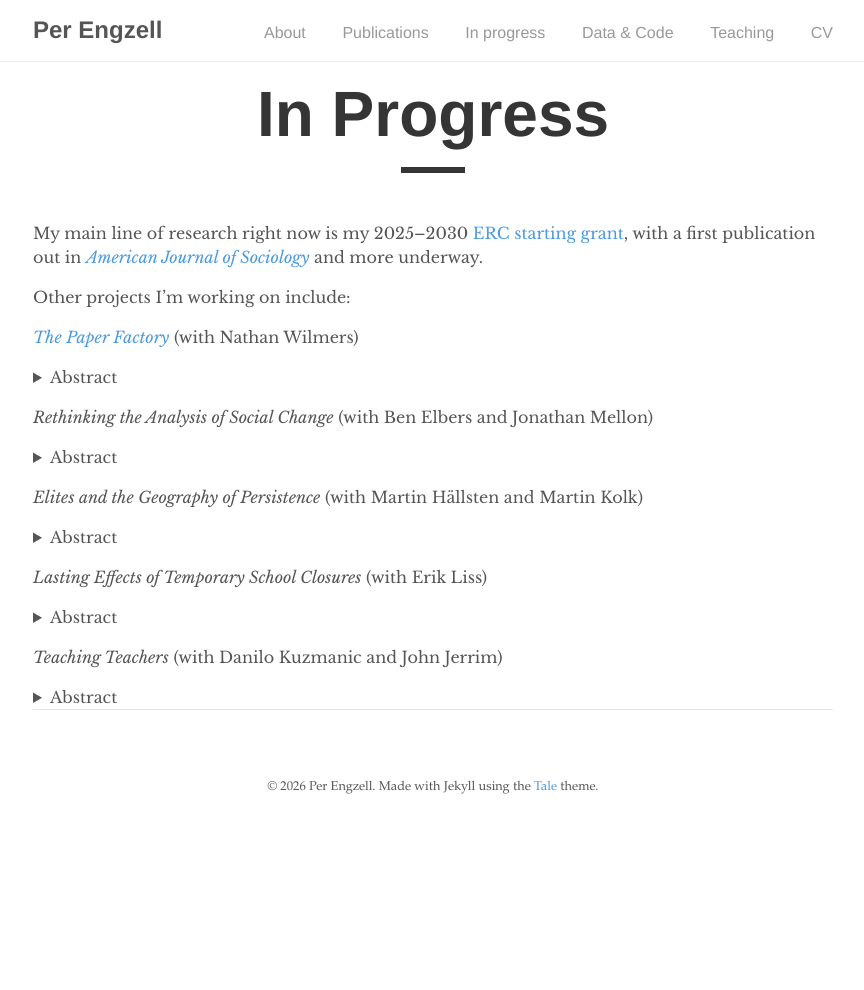
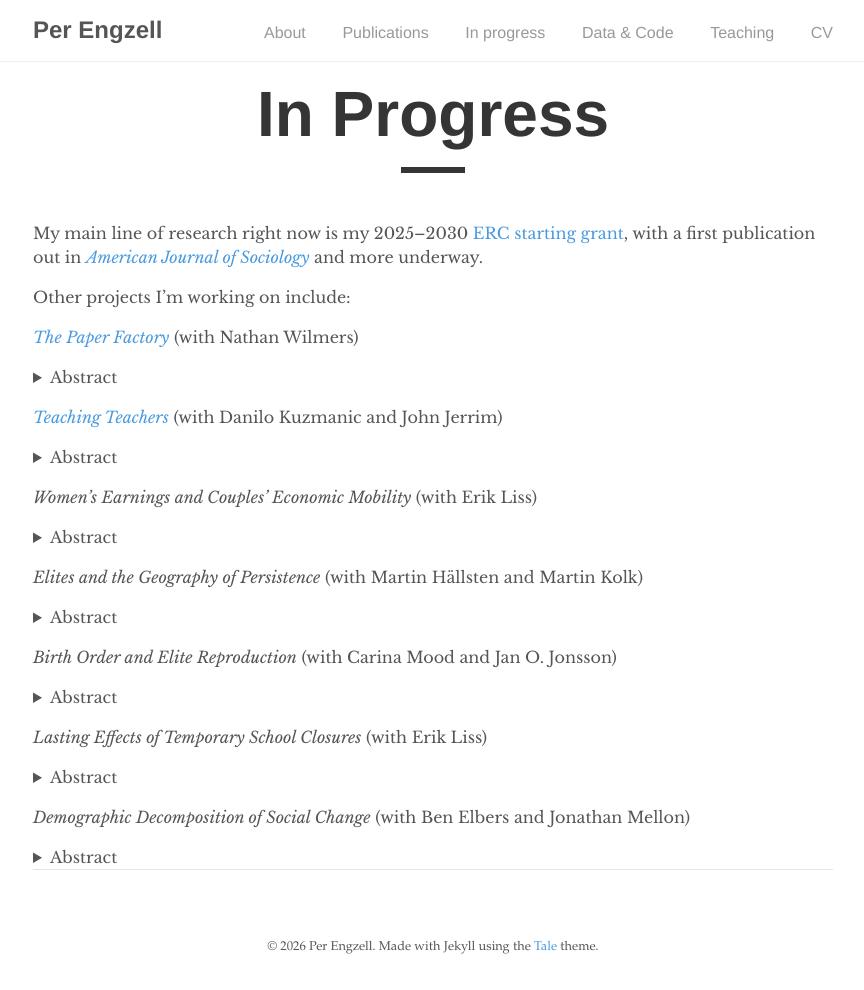
Before and after one commit to pengzell/pengzell.github.io, a Jekyll site: the page built from _pages/inprogress.md, in a window 1280 px wide. Shown: the whole page, without its empty margins (207-1071 px from the left). Built offline with Jekyll 4.4.1, drawn with Linux system fonts in a browser that asks for light colours; before the commit the page ends 900 px from its top, so only the background shows below that.

Commit message:
Update inprogress.md

```diff
--- a/_pages/inprogress.md
+++ b/_pages/inprogress.md
@@ -15,26 +15,37 @@ Other projects I'm working on include:
 How can large language models (LLMs) contribute to social science research, and what parts of research remain stubbornly human? Building on existing LLM tools, we offer a multi-agent workflow capable of producing a full quantitative social science paper from an initial prompt. The workflow relies on researchers codifying their heuristics for doing data analysis, and we suggest some core design principles for researchers interested in building on this scaffolding. Using this case, we also examine what current LLM capabilities reveal about the organization of research. LLM agents can lower the cost of pursuing high-risk ideas, expand robustness and transparency, bring research to new audiences, and force scholars to articulate the heuristics that create valuable research. But they also pose challenges, both in terms of the quality of papers and in the adequacy of scientific institutions to adapt. Meeting these challenges will require not prohibition or denial, but new institutional norms that make use of these tools observable, auditable, and accountable.
 </details>
 
-*Rethinking the Analysis of Social Change* (with Ben Elbers and Jonathan Mellon)
+[*Teaching Teachers*](https://osf.io/preprints/socarxiv/4nrek) (with Danilo Kuzmanic and John Jerrim)
 <details>
 <summary>Abstract</summary>
-Sociologists have long recognized population turnover, meaning who enters and exits a population, as a fundamental mechanism of social change, invoked to explain phenomena ranging from secularization and gender equality to political realignments and scientific innovation. Yet researchers often study these dynamics using age-period-cohort (APC) tools, assuming that APC models can reveal how much change reflects cohort replacement versus shifts within individuals. We argue that this strategy is mistaken. APC dimensions cannot be independently interpreted, and APC coefficients do not map onto the processes that actually generate historical change. Moreover, APC models ignore the population structure that determines the aggregate impact of micro-level transitions. We propose a conceptually grounded alternative: a decomposition that directly estimates the contributions of population turnover and intraindividual change. This approach aligns with the substantive questions scholars ask, namely how societies change because people change, and how they change because people are replaced.
+Good teachers are role models. Using Chilean administrative data, we estimate how teacher value-added (VA) affects the VA of students who later become teachers. Exposure to a math teacher with 1 SD higher VA raises teacher VA in the next generation by 0.14 SD and student achievement one generation removed by 0.04 SD. Effects compound with longer exposure and appear driven by observable classroom practices. Under plausible assumptions, these spillovers raise cumulative returns to instructional quality by 28 percent after one generation and 39 percent in the long run.
+</details>
+
+*Women’s Earnings and Couples’ Economic Mobility* (with Erik Liss)
+<details>
+<summary>Abstract</summary>
+Upward economic mobility, the share of people outearning their parents, is a key indicator of living standards. How has the rise in women’s earnings affected upward mobility among heterosexual couples? The answer is complex and reflects several partly offsetting mechanisms. On the one hand, women’s earnings raise household incomes and thereby boost mobility. Yet this effect is temporary and fades once dual-earner households become common in both the parent and child generations. Beyond contributing to income growth, women’s earnings also influence upward mobility through changes in income dispersion, economic homogamy, and intergenerational persistence. We develop a tractable model that incorporates these components and allows us to decompose the contribution of women’s earnings to upward mobility, which we illustrate using trends in Sweden and the United States. Our findings demonstrate how, despite women's dramatic earnings strides, many families still struggle to outearn their parents.
 </details>
 
 *Elites and the Geography of Persistence* (with Martin Hällsten and Martin Kolk)
 <details>
 <summary>Abstract</summary>
-Are geographic differences in intergenerational persistence genuine or artefacts of poor measurement and short-term fluctuations? We examine this question using a new multigenerational dataset based on historical censuses and modern population data, tracing the entire Swedish population from 1880 until today. We estimate intergenerational and extended-kin correlations across Swedish counties for up to four generations. We find substantial geographic variation in multigenerational persistence that is remarkably stable across kinship distances over more than a century. These differences are consistent with durable regional social hierarchies, measured by historical elite concentration, class structure, and land inequality. Persistence is also substantially higher among descendants of the historical elite. Decompositions show that geographic variation reflects both differences in how locally prevalent social classes were, and how persistent their (dis)advantages. Together, these findings indicate that geographic differences in persistence are real, deeply rooted, and central to understanding long-run spatial inequality.
+This article bridges elite studies and social stratification research by examining how advantage persists across five generations of kin in the Swedish population. Assembling a new full-population dataset from historical censuses and modern administrative data spanning 140 years, we analyze both vertical (ancestor-to-descendant) and horizontal (sibling and cousin) transmission of occupational status. In the general population, status transmission follows a pattern of geometric decline predicted by standard accounts of social reproduction. Among descendants of historical elites, by contrast, persistence is both substantially stronger, and less sensitive to kinship distance. These patterns are inconsistent with purely individualistic or genetic explanations but support a socially embedded account of “elite ecologies,” in which dense, place-based networks of families and institutions sustain advantage over time. These dynamics vary geographically and are closely tied to historical local conditions such as inequality, elite concentration, and land distribution measured in 1880.
+</details>
+
+*Birth Order and Elite Reproduction* (with Carina Mood and Jan O. Jonsson)
+<details>
+<summary>Abstract</summary>
+Research on birth order has largely interpreted sibling differences through models of resource dilution and compensation, which imply that sibling inequality should be strongest where resources are scarce and weakest where they are abundant. We argue instead that the clearest and most consequential birth order differences often emerge in elite settings. Elites face strong incentives to concentrate expectations, investments, and opportunities on particular children in order to preserve status across generations. Moreover, transitions into elite positions follow nonlinear dynamics that can amplify modest sibling differences in underlying characteristics. Using Swedish administrative data, we show that among children born into the top 1 percent, first-born children are substantially more likely than their later-born siblings to attain elite income positions in adulthood. The results suggest that understanding elite persistence requires attention not only to differences between families, but also to how families differentiate among their own children.
 </details>
 
 *Lasting Effects of Temporary School Closures* (with Erik Liss)
 <details>
 <summary>Abstract</summary>
-During the recent pandemic, unanticipated school closures  have led to short-run deficits in student learning around the world. Less is known about the long-run consequences of such learning deficits. We shed light on this question using a 1989 teacher strike that forced schools in 44 Swedish municipalities to close over a period of 4–5 weeks. We implement a difference-in-differences design, comparing treated and untreated municipalities using various matching and weighting estimators. In the short run, students experienced a reduction in Grade Point Averages (GPA) of about 2 percentile points (0.05 SD). This effect is driven by boys from disadvantaged homes, and persists up to 5 years after the strike. In the long run, exposed students experienced a 1.8% reduction in earnings, and this effect is larger in disadvantaged groups. Our results suggest that school closures can have lasting effects on human capital and intergenerational mobility, unless action is take to mitigate their harm.
+What are the long term consequences of missing school? We study this question using a 1989 teacher strike that forced schools in 44 Swedish municipalities to close over a period of 4–5 weeks. We implement a difference-in-differences design, comparing treated and untreated municipalities using various matching and weighting estimators. In the short run, students experienced a reduction in Grade Point Averages (GPA) of about 2 percentile points (0.05 SD). This effect is driven by boys from disadvantaged homes, and persists up to 5 years after the strike. In the long run, exposed students experienced a 1.8% reduction in earnings, and this effect is larger in disadvantaged groups.
 </details>
 
-*Teaching Teachers* (with Danilo Kuzmanic and John Jerrim)
+*Demographic Decomposition of Social Change* (with Ben Elbers and Jonathan Mellon)
 <details>
 <summary>Abstract</summary>
-Good teachers are role models for future teachers. Using Chilean administrative data, we estimate how teacher value-added (VA) affects the VA of students who later become teachers. Exposure to a math teacher with 1 SD higher VA raises teacher VA in the next generation by 0.20 SD and student achievement one generation removed by 0.06 SD. Effects compound with longer exposure and appear driven by observable classroom practices. Under plausible assumptions, these spillovers raise cumulative returns to instructional quality by 40 percent over two generations and 66 percent in the long run.
-</details>
+Social scientists often explain aggregate social change as the result of cohort replacement: societies change because older generations are replaced by younger ones with different attitudes, values, and behaviors. Yet despite the persistence of this claim, we lack a methodologically sound way to evaluate it. We clarify the implied estimand and develop a new decomposition that separates social change into within- person change and population turnover.</details>
```
